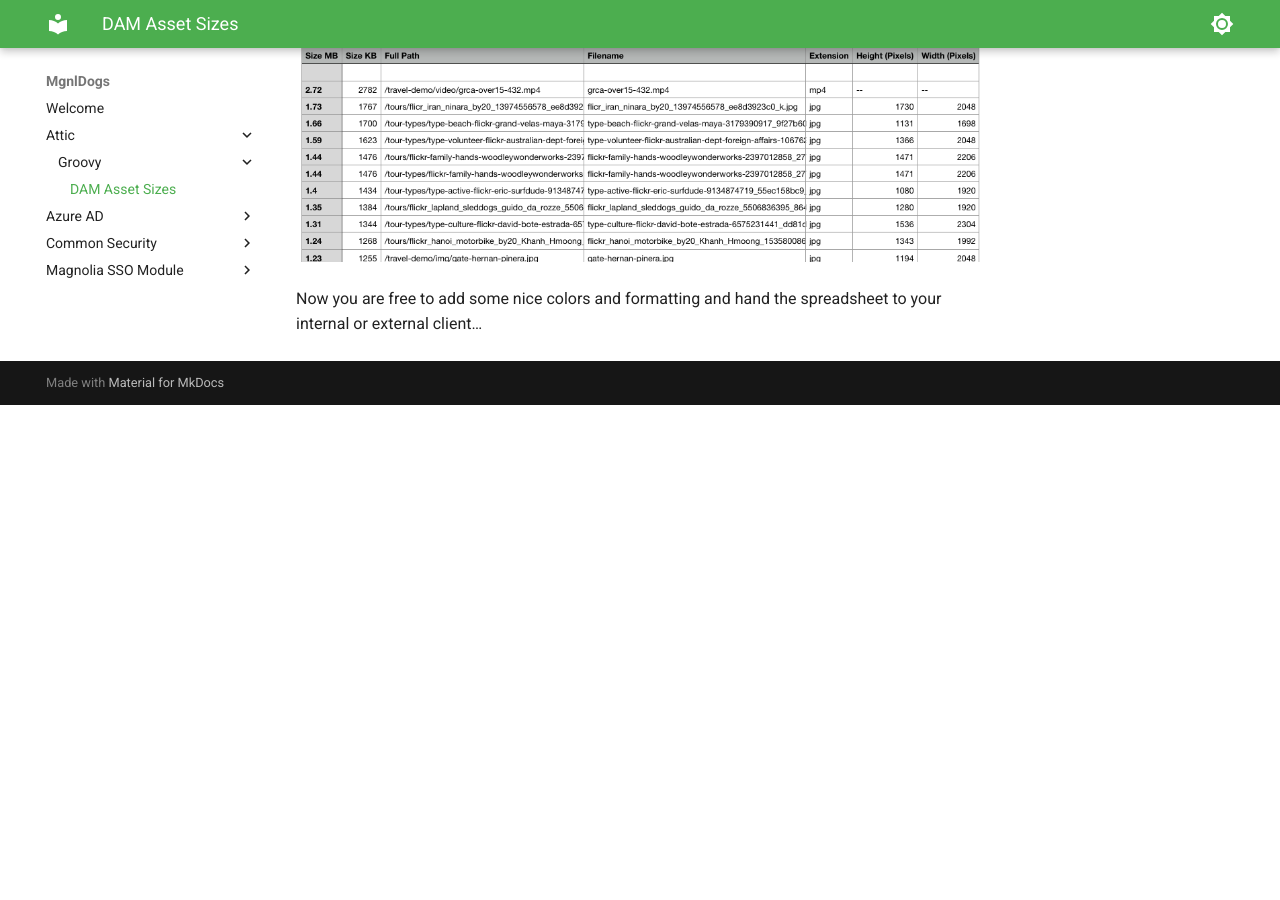
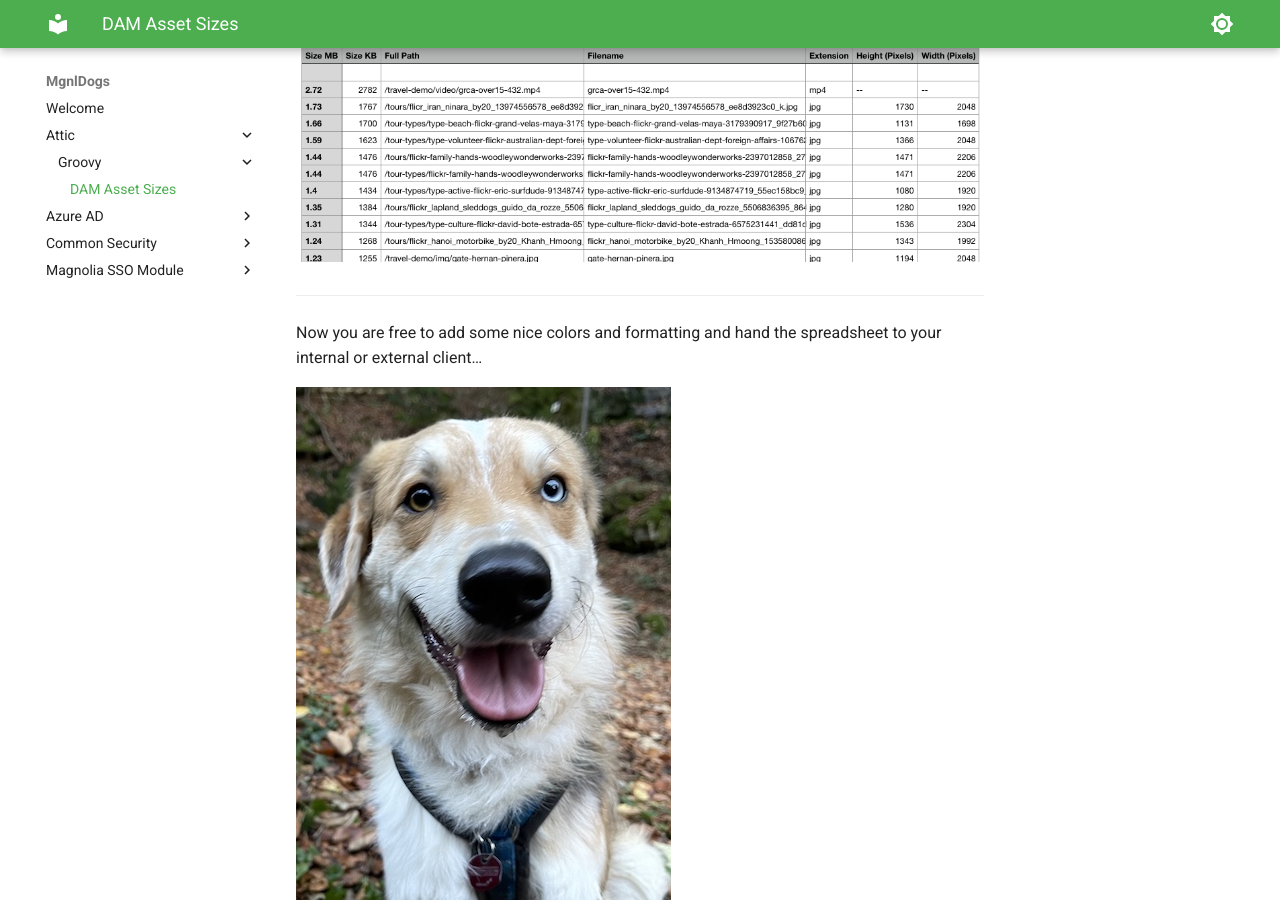
Before and after one commit to serpensalbus/MgnlDogs, an MkDocs documentation site: the page built from docs/Attic/Groovy/dam-asset-size.md, in a window 1280 px wide and 900 px high, scrolled down 2065 px. Built offline with MkDocs 1.6.1 and Material for MkDocs 9.7.7, drawn with Linux system fonts in a browser that asks for light colours; before the commit the page ends 2470 px from its top, so only the background shows below that.

Commit message:
DAM with Bandito.

```diff
--- a/docs/Attic/Groovy/dam-asset-size.md
+++ b/docs/Attic/Groovy/dam-asset-size.md
@@ -78,4 +78,8 @@
 
 ![Report in Numbers](_img/dam-sizes/02-numbers-export.png)
 
+---
+
 Now you are free to add some nice colors and formatting and hand the spreadsheet to your internal or external client…
+
+![Bandit im Wald](_img/dam-sizes/ban_forest.jpg)
```
Also changed, not shown: docs/Attic/Groovy/_img/dam-sizes/ban_forest.jpg (added).
